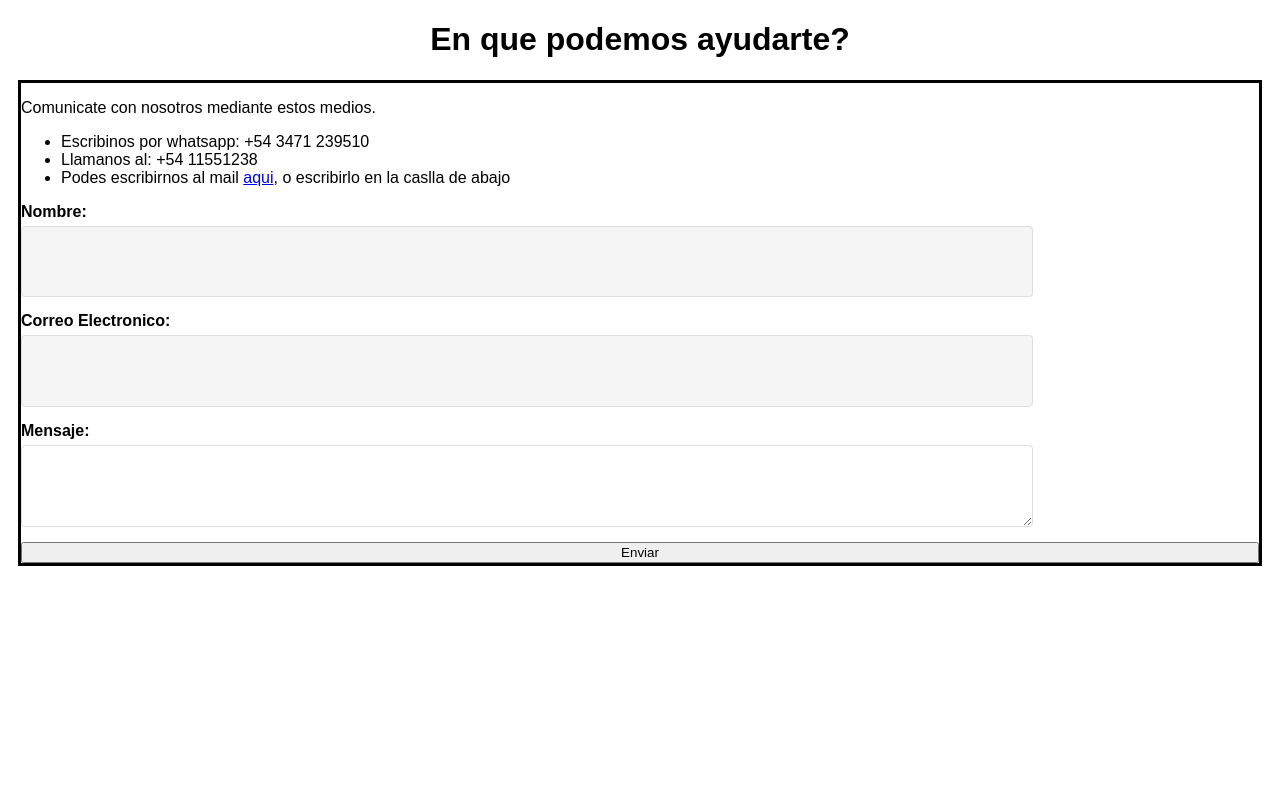
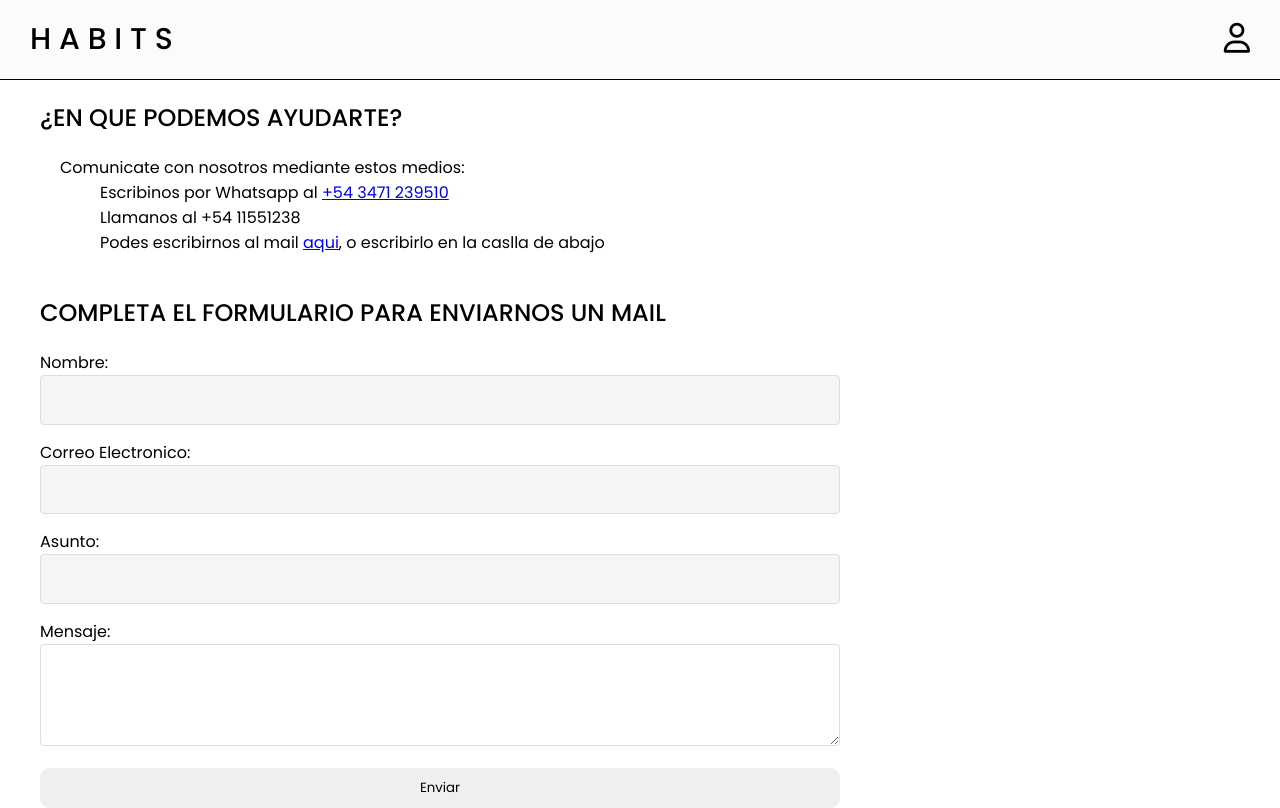
Before and after one commit to JuanManuelSo/ProyectoFinal, a Python web app: template Templates/contact.html in a window 1280 px wide. Before the commit the page ends 566 px from the top, so only its background shows below. Run offline with Jinja, Linux system fonts and the light colour scheme; the template is opened without the code that fills it, so the values that code supplies are empty; some libraries are stand-ins or nearby versions.

Commit message:
Mejora estilo, contacto y Mis tareas

```diff
--- a/Styles/contact.css
+++ b/Styles/contact.css
@@ -1,32 +1,107 @@
 * {
-    font-family: sans-serif;
+    padding: 0;
+    margin: 0;
+    box-sizing: border-box;
+    font-family: "Poppins", sans-serif;
+}
+
+body {
+    min-height: 100vh;
+}
+
+/* Header */
+.header {
+    background-color: #FBFBFB;
+    width: 100%;
+    height: 80px;
+    border-bottom: solid 1px black;
+    display: flex;
+    justify-content: center;
+    align-items: center;
+}
+
+.header-content{
+    padding: 0 30px 0 30px;
+    position: relative;
+    width: 100%;
+    display: flex;
+    justify-content: space-between ;
+    align-items: center;
 }
 
 
-.container {
-    align-items: center;
-    border: solid, black;
-    margin: 10px;
+.name {
+
+    font-size: 30px;
+    font-weight: 500;
+    text-decoration: none;
+    color: black;
 }
 
-h1 {
-    text-align: center;
+
+.register {
+    position: relative;
+    right: 0;
+    color: black;
 }
 
-form {
+.register i{
+    font-size: 30px;
+}
+
+.register i:hover{
+    color: rgb(59, 152, 219);
+    transition: 250ms;
+}
+
+/* Main */
+
+.encabezado {
+    margin-top: 20px;
+    font-size: 24px;
+    font-weight: 500;
+    margin-left: 40px;
+}
+
+.container {
     display: flex;
     flex-direction: column;
+    margin: 20px;
+
 }
 
-label {
-    margin-bottom: 5px;
-    font-weight: bold;
+.container p{
+    margin-left: 40px;
 }
+
+.lista-contacto{
+    margin-left: 80px;
+    list-style-type: none;
+}
+
+.container-forms{
+    display: flex;
+    flex-direction: column;
+    margin-left: 40px;
+
+}
+
+.container-forms p{
+    margin-top: 20px;
+    margin-bottom: 20px;
+    font-size: 24px;
+    font-weight: 500;
+}
+
+label{
+    display: flex;
+}
+
 
 input[type="text"],
 input[type="email"],
 textarea {
-    width: 80%;
+    width: 800px;
     padding: 10px;
     margin-bottom: 15px;
     border: 1px solid #ddd;
@@ -48,12 +123,17 @@ input{
     background-color: #F5F5F5;
 }
 
-button:hover {
-    background-color: rgb(9, 104, 172);
+.btn-enviar{
+    display: flex;
+    justify-content: center;
+    width: 800px;
+    padding: 10px;
+    border: none;
+    border-radius:10px;
+}
+
+.btn-enviar:hover {
+    background-color: rgb(59, 152, 219);
     transition: 500ms;
     cursor: pointer;
 }
-
-input:hover {
-    background-color: #ddd;
-}
--- a/Templates/contact.html
+++ b/Templates/contact.html
@@ -15,27 +15,44 @@
     <link rel="stylesheet" href="/Styles/contact.css">
 </head>
 <body>
-    <h1>En que podemos ayudarte?</h1>
+    <header class="header">
+        <div class="header-content">
+            <a href="/templates/index.html" class="name">H A B I T S</a>
+            <a href="/templates/register.html" class="register"><i class="fa-regular fa-user"></i></a>
+        </div>
+    </header>
+    <main class="main">
+        <div class="encabezado">
+            <p>¿EN QUE PODEMOS AYUDARTE?</p>
+        </div>
         <div class="container">
-    <p>Comunicate con nosotros mediante estos medios.</p>
-    <ul>
-        <li>Escribinos por whatsapp: +54 3471 239510</li>
-        <li>Llamanos al: +54 11551238</li>
+            <p>Comunicate con nosotros mediante estos medios:</p>
+            <ul class="lista-contacto">
+                <li>Escribinos por Whatsapp al <a href="#">+54 3471 239510</a></li>
+                <li>Llamanos al +54 11551238</li>
                 <li>Podes escribirnos al mail <a href="asdasdad@gmail.com">aqui</a>, o escribirlo en la caslla de abajo</li>
             </ul>
-
-    <form method="post">
+        </div>
+        <div class="container-forms">
+            <p>COMPLETA EL FORMULARIO PARA ENVIARNOS UN MAIL</p>
+            <form clas="forms" method="post">
                 <label for="nombre">Nombre:</label>
                 <input type="text" id="nombre" name="nombre" required>
 
                 <label for="email">Correo Electronico:</label>
                 <input type="email" id="email" name="email" required>
 
+                <label for="email">Asunto:</label>
+                <input type="text" id="text" name="text" required>
+
                 <label for="mensaje">Mensaje:</label>
                 <textarea id="mensaje" name="mensaje" rows="4" required></textarea>
+            </form>
+            <button class="btn-enviar" type="submit">Enviar</button>
+        </div>
+    </main>
 
-        <button type="submit">Enviar</button>
-    </form>
-    </div>
+
+    <script src="https://kit.fontawesome.com/b36a603077.js" crossorigin="anonymous"></script>
 </body>
 </html>
--- a/styles/style.css
+++ b/styles/style.css
@@ -144,7 +144,8 @@ body {
 
 .info-content{
     display: flex;
-    border: 1px solid #3A3A3A;
+    border: 1px solid rgba(0, 0, 0, 0.1);
+    box-shadow: 0 4px 8px rgba(0, 0, 0, 0.1), 0 2px 4px rgba(0, 0, 0, 0.06);
     width: 1000px;
     height: 600;
     margin: 10px 0 100px 0;
--- a/templates/MisTareas.html
+++ b/templates/MisTareas.html
@@ -44,7 +44,7 @@
             </div>
 
             <div class="tarea-padre">
-                <p class="fecha">Sabado</p>
+                <p class="fecha">Sabado 31 de Agosto</p>
                 <div class="tarea-padre-2">
                     <div class="titulo-padre-2"><h5>Tareas</h5></div>
                     <div class="conteiner-card">
@@ -63,9 +63,6 @@
         </div>
     </section>
 
-
-
-
     <script src="https://kit.fontawesome.com/b36a603077.js" crossorigin="anonymous"></script>
 </body>
 </html>
```
Also changed, not shown: styles/MisTareas.css (+16 -6 lines). Lines whose indentation alone changed are shown as unchanged.
